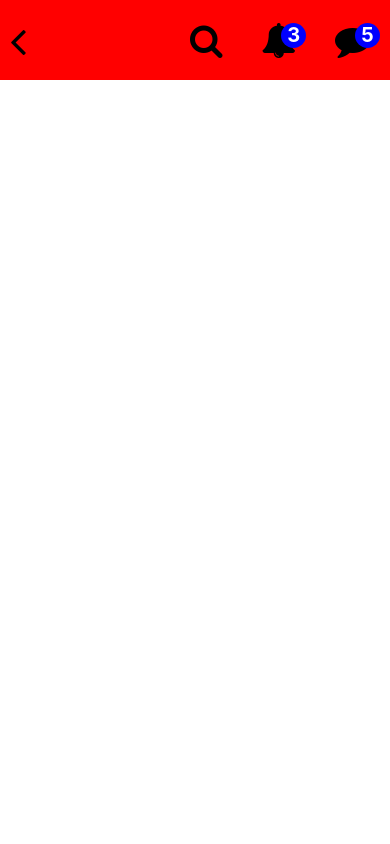
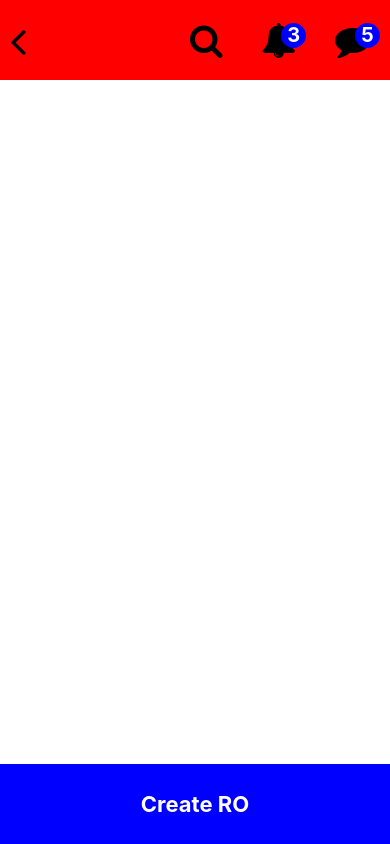
Before and after one commit to NamanAulakh/rn-animation-example, a React Native app: screen / in a window 390 px wide. Built offline with nearby package versions, Linux system fonts and the light colour scheme.

Commit message:
added createRo button

```diff
--- /dev/null
+++ b/src/BottomButton.js
@@ -0,0 +1,55 @@
+import React, { Component } from 'react';
+import {
+  Text,
+  View,
+  StyleSheet,
+  TouchableOpacity,
+  FlatList,
+} from 'react-native';
+
+const styles = StyleSheet.create({
+  container: {
+    height: 80,
+    backgroundColor: 'red',
+    flexDirection: 'row',
+    alignItems: 'center',
+    paddingHorizontal: 10,
+  },
+  rightIcons: {
+    flex: 1,
+    paddingRight: 10,
+    flexDirection: 'row',
+    justifyContent: 'space-between',
+    alignItems: 'center',
+  },
+  bubbleCont: {
+    height: 25,
+    width: 25,
+    borderRadius: 20,
+    backgroundColor: 'blue',
+    position: 'absolute',
+    left: 20,
+    alignItems: 'center',
+    justifyContent: 'center',
+  },
+  bubbleText: { color: 'white', fontWeight: 'bold', fontSize: 20 },
+});
+
+export default ({ onPress }) => (
+  <TouchableOpacity
+    onPress={onPress}
+    style={{
+      height: 80,
+      width: '100%',
+      backgroundColor: 'blue',
+      justifyContent: 'center',
+      alignItems: 'center',
+      position: 'absolute',
+      bottom: 0,
+    }}
+  >
+    <Text style={{ fontWeight: 'bold', fontSize: 22, color: 'white' }}>
+      Create RO
+    </Text>
+  </TouchableOpacity>
+);
--- /dev/null
+++ b/src/CarList.js
@@ -0,0 +1,59 @@
+import React, { Component } from 'react';
+import {
+  Image,
+  View,
+  StyleSheet,
+  TouchableOpacity,
+  FlatList,
+} from 'react-native';
+
+const styles = StyleSheet.create({
+  container: {
+    height: 80,
+    backgroundColor: 'red',
+    flexDirection: 'row',
+    alignItems: 'center',
+    paddingHorizontal: 10,
+  },
+  rightIcons: {
+    flex: 1,
+    paddingRight: 10,
+    flexDirection: 'row',
+    justifyContent: 'space-between',
+    alignItems: 'center',
+  },
+  bubbleCont: {
+    height: 25,
+    width: 25,
+    borderRadius: 20,
+    backgroundColor: 'blue',
+    position: 'absolute',
+    left: 20,
+    alignItems: 'center',
+    justifyContent: 'center',
+  },
+  bubbleText: { color: 'white', fontWeight: 'bold', fontSize: 20 },
+});
+const link = 'https://picsum.photos/300/300/?random';
+const imagesArr = [];
+for (let index = 0; index < 100; index++) {
+  imagesArr.push(link);
+}
+
+export default ({ onPress }) => (
+  <View style={{ flex: 1, backgroundColor: 'red ' }}>
+    <FlatList
+      data={imagesArr}
+      renderItem={({ item: uri }) => {
+        return (
+          <TouchableOpacity onPress={onPress}>
+            <Image
+              source={{ uri }}
+              style={{ width: '100%', height: 300, marginBottom: 5 }}
+            />
+          </TouchableOpacity>
+        );
+      }}
+    />
+  </View>
+);
--- /dev/null
+++ b/src/CrossButton.js
@@ -0,0 +1,23 @@
+import React, { Component } from 'react';
+import { TouchableOpacity, StyleSheet } from 'react-native';
+import Icon from 'react-native-vector-icons/FontAwesome';
+
+const styles = StyleSheet.create({
+  container: {
+    height: 100,
+    width: 100,
+    backgroundColor: 'blue',
+    position: 'absolute',
+    justifyContent: 'center',
+    alignItems: 'center',
+    borderRadius: 50,
+    bottom: 40,
+    left: '38%',
+  },
+});
+
+export default ({ onPress }) => (
+  <TouchableOpacity style={styles.container} onPress={onPress}>
+    <Icon name="times" size={50} color="white" />
+  </TouchableOpacity>
+);
--- a/src/Main.js
+++ b/src/Main.js
@@ -1,6 +1,7 @@
 import React, { Component } from 'react';
 import {
   Dimensions,
+  Alert,
   PanResponder,
   View,
   Animated,
@@ -10,6 +11,9 @@ import {
 } from 'react-native';
 import Icon from 'react-native-vector-icons/FontAwesome';
 import Header from './Header';
+import CarList from './CarList';
+import CrossButton from './CrossButton';
+import BottomButton from './BottomButton';
 
 const styles = StyleSheet.create({
   container1: {
@@ -30,10 +34,24 @@ const styles = StyleSheet.create({
 const deviceHeight = Dimensions.get('window').height;
 
 export default class Main extends Component {
+  onCancel = () => {
+    console.log('onCancel');
+  };
+
+  showList = () => {
+    console.log('showList');
+  };
+
   render() {
     return (
       <>
         <Header />
+
+        {/* <CarList onPress={this.showList} />
+
+        <CrossButton onPress={this.onCancel} /> */}
+
+        <BottomButton onPress={() => Alert.alert('Create RO')} />
       </>
     );
   }
```
